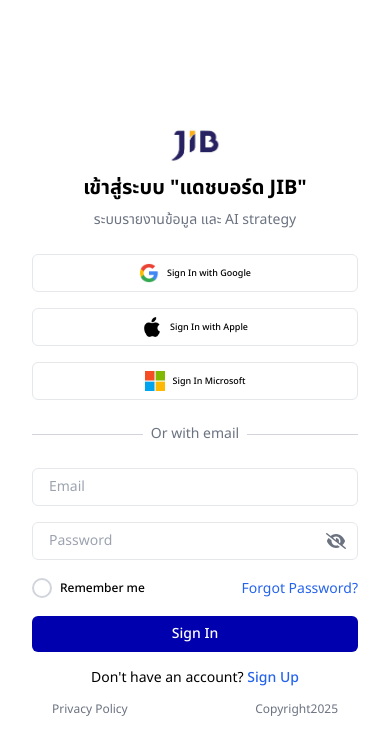
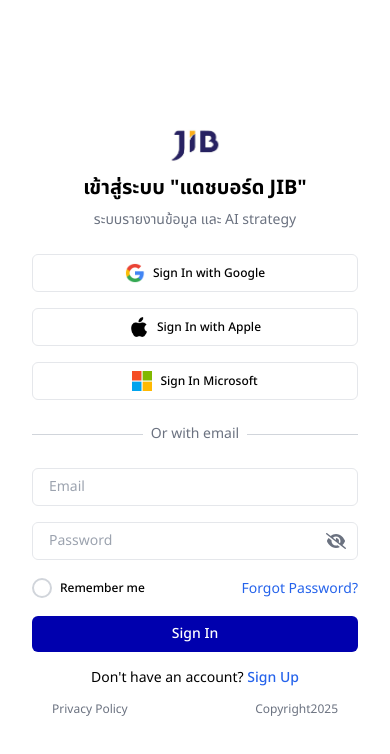
Before and after one commit to nick12499/project-Next-2, a Next.js app: page / in a window 390 px wide. Shown: the top 754 px of the page. Built offline with nearby package versions, Linux system fonts and the light colour scheme.

Commit message:
Update page.jsx

```diff
--- a/src/app/page.jsx
+++ b/src/app/page.jsx
@@ -157,7 +157,7 @@
                     height={20}
                   />
 
-                  <p className="text-[9px] sm:text-sm">Sign In with Google</p>
+                  <p className="text-[12px] sm:text-sm">Sign In with Google</p>
                 </button>
                 <button className="w-full flex items-center justify-center border rounded-md py-2 text-sm font-medium mt-3 md:mt-0">
                   <Image
@@ -167,7 +167,7 @@
                     width={20}
                     height={20}
                   />
-                  <p className="text-[9px] sm:text-sm">Sign In with Apple</p>
+                  <p className="text-[12px] sm:text-sm">Sign In with Apple</p>
                 </button>
                 <button className="w-full flex items-center justify-center border rounded-md py-2 text-sm font-medium">
                   <Image
@@ -178,7 +178,7 @@
                     height={20}
                   />
 
-                  <p className="text-[9px] sm:text-sm">Sign In Microsoft
+                  <p className="text-[12px] sm:text-sm">Sign In Microsoft
                   </p>
                 </button>
               </div>
```
